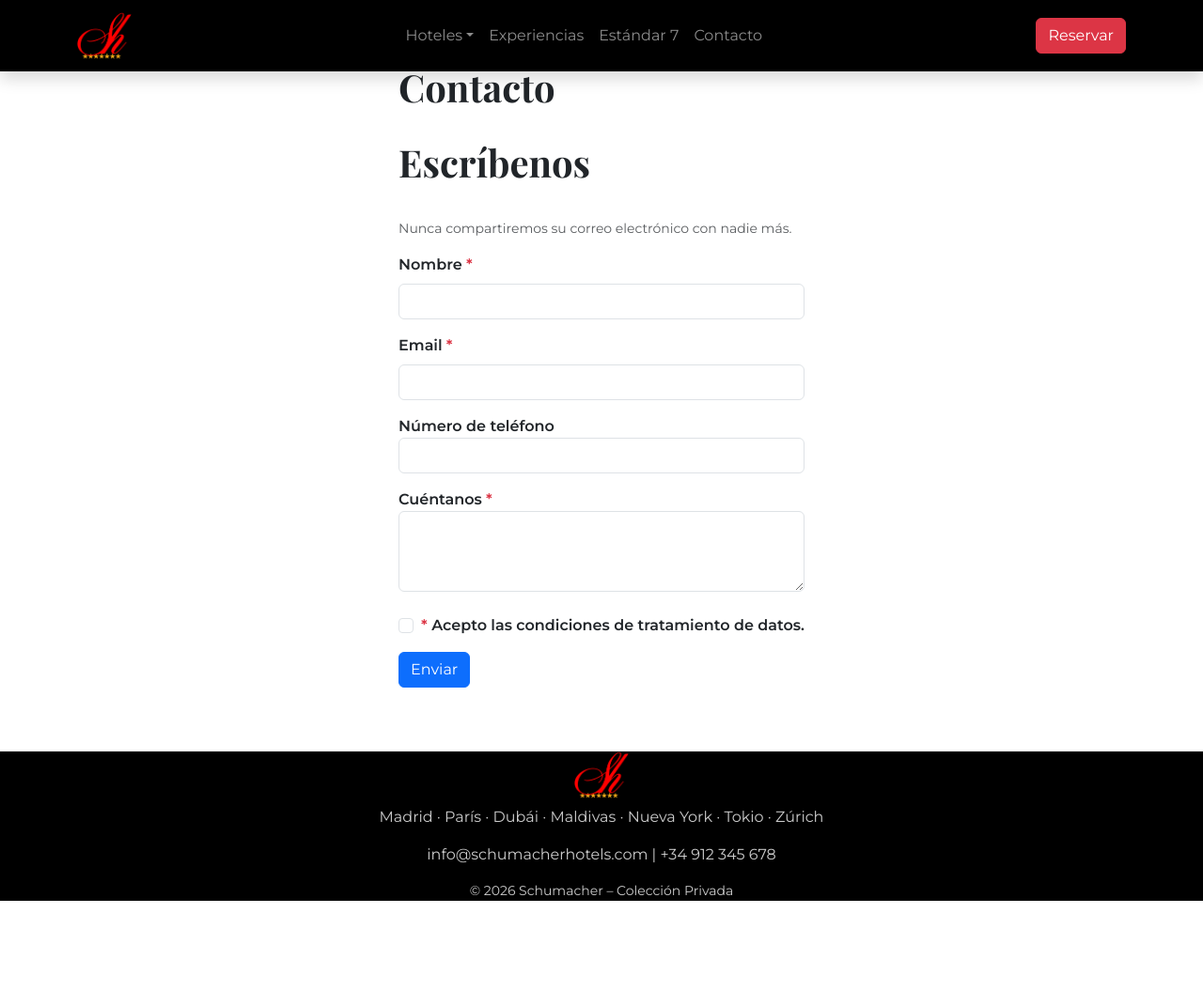
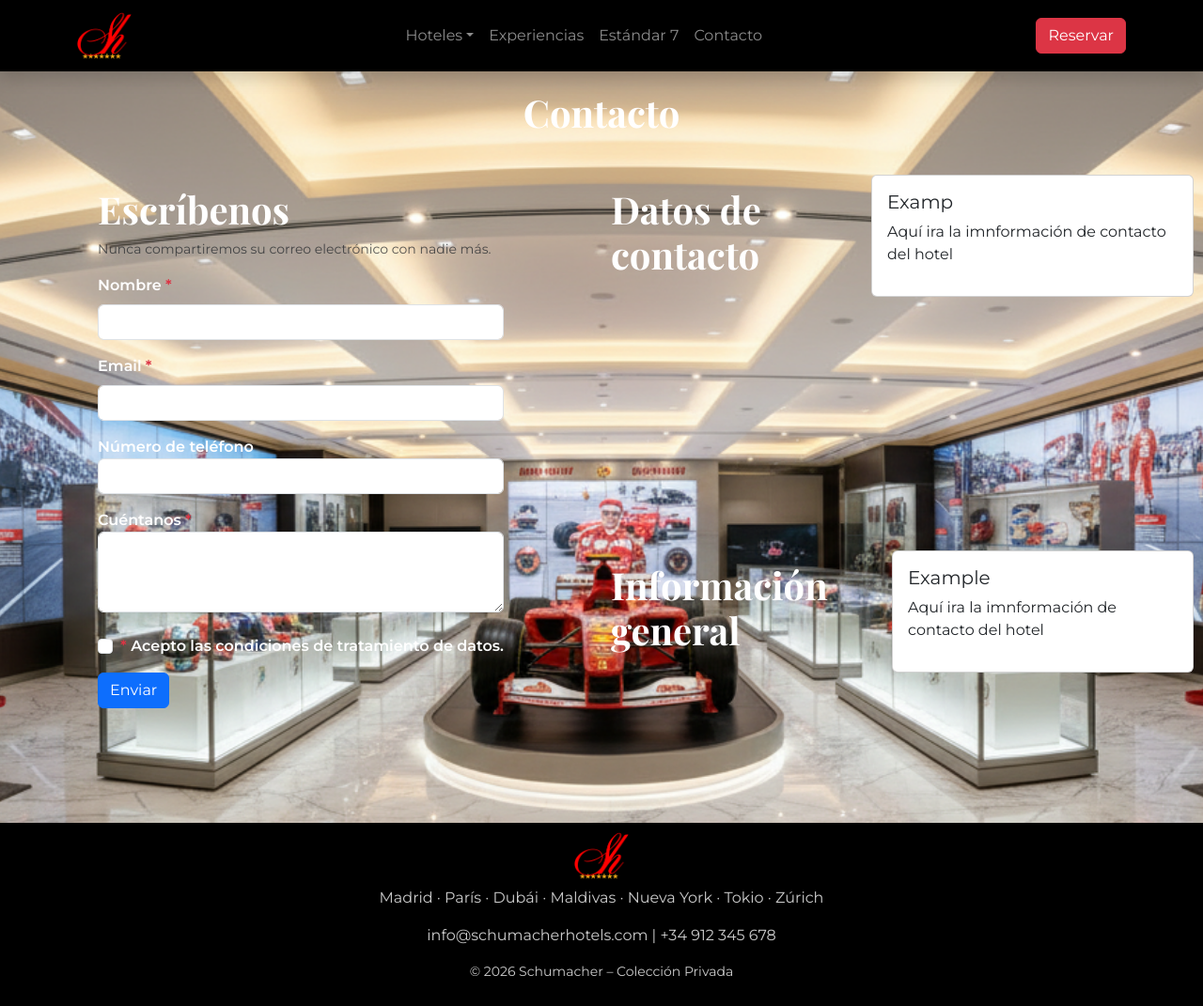
Before and after one commit to MarkelCorral1/Gestor-de-hoteles, a PHP site: page /webpages/contacto.html in a window 1280 px wide. Shown: the whole page at 94% size. Before the commit the page ends 959 px from the top, so only its background shows below. Run offline with PHP 8.4, Linux system fonts and the light colour scheme.

Commit message:
Contacto Mejorado con 2 cards más y grid system + CSS en el main modificado

```diff
--- a/css/style.css
+++ b/css/style.css
@@ -78,15 +78,25 @@
    .object-fit-cover {
        object-fit: cover;
    }
+
    #acercadelRestaurante {
-        background-color: #000 !important; /* Negro puro */
+       background-color: #000 !important;
+       /* Negro puro */
    }
 
    /* Animación de flotación suave */
    @keyframes float {
-            0% { transform: translateY(0px); }
-            50% { transform: translateY(-20px); }
-            100% { transform: translateY(0px); }
+       0% {
+           transform: translateY(0px);
+       }
+
+       50% {
+           transform: translateY(-20px);
+       }
+
+       100% {
+           transform: translateY(0px);
+       }
    }
 
    .img-container-floating {
@@ -99,13 +109,13 @@
        transition: all 0.5s cubic-bezier(0.25, 1, 0.5, 1);
        cursor: pointer;
        overflow: hidden;
-            box-shadow: 0 15px 35px rgba(0,0,0,0.1);
+       box-shadow: 0 15px 35px rgba(0, 0, 0, 0.1);
    }
 
    /* Efecto Hover: Zoom y rotación suave */
    .hover-card:hover {
        transform: scale(1.05) rotate(2deg) !important;
-            box-shadow: 0 25px 50px rgba(0,0,0,0.2);
+       box-shadow: 0 25px 50px rgba(0, 0, 0, 0.2);
        z-index: 10 !important;
    }
 
@@ -118,9 +128,17 @@
    }
 
    /* Asignación de animaciones con diferentes tiempos para naturalidad */
-        .float-1 { animation: float 6s ease-in-out infinite; }
-        .float-2 { animation: float 5s ease-in-out infinite 1s; }
-        .float-3 { animation: float 7s ease-in-out infinite 0.5s; }
+   .float-1 {
+       animation: float 6s ease-in-out infinite;
+   }
+
+   .float-2 {
+       animation: float 5s ease-in-out infinite 1s;
+   }
+
+   .float-3 {
+       animation: float 7s ease-in-out infinite 0.5s;
+   }
 
    .subtitle {
        color: var(--rojo);
@@ -170,3 +188,62 @@
        max-width: 400px;
        box-sizing: content-box;
    }
+
+   /*Grid Syst Contacto */
+
+   .contactogrid {
+       display: grid;
+       grid-template-areas:
+           "cabecera cabecera"
+           "formulario card1"
+           "formulario card1"
+           "formulario card2"
+           "formulario card2"
+           "footer1 footer1";
+       grid-template-columns: 1fr 1fr;
+       grid-template-rows: 0px 200px;
+       color: white;
+       background-image: url('../images/Carrousel/Zona\ de\ trofeos.png');
+       background-repeat: no-repeat;
+       background-position: center;
+       background-size: cover;
+       overflow: hidden;
+
+   }
+
+   .cabecera {
+       grid-area: cabecera;
+       display: flex;
+       text-align: center;
+        justify-content: center;
+        align-items: center;
+   }
+
+   .formulario {
+       grid-area: formulario;
+   }
+
+   .card1 {
+       grid-area: card1;
+       padding: 10px;
+       display: flex;
+       justify-content: center;
+       align-items: center;
+   }
+
+   .card2 {
+       grid-area: card2;
+       padding: 10px;
+       display: flex;
+       justify-content: center;
+       align-items: center;
+   }
+
+   .footer1 {
+       grid-area: footer1;
+       background-color: black;
+       padding: 10px;
+       display: flex;
+       justify-content: center;
+       align-items: center;
+   }
--- a/webpages/contacto.html
+++ b/webpages/contacto.html
@@ -23,7 +23,7 @@
     </head>
 
     <body>
-        <nav class="navbar navbar-expand-lg navbar-dark fixed-top shadow">
+                <nav class="navbar navbar-expand-lg navbar-dark shadow" id="navbar-contact">
                     <div class="container">
                         <a class="navbar-brand brand" href="#"><img src="../images/Logo/Logo.png" alt="Logo"
                                 class="logo-img"></a>
@@ -54,12 +54,17 @@
                         </div>
                     </div>
                 </nav>
-
+            <div class="contactogrid">
+                <div class="cabecera mt-5">
+                    <h1>Contacto</h1>
+                </div>
+                <div class="formulario">
                     <div class="container-form d-flex justify-content-center align-items-center min-vh-100">
                         <form class="">
                             <div class="mb-3">
-                        <h1>Contacto</h1><br>
-                        <h1>Escríbenos</h1><br>
+                                <div>
+                                    <h1>Escríbenos</h1>
+                                </div>
                                 <div class="form-text">Nunca compartiremos su correo electrónico con nadie más.</div>
                             </div>
                             <div class="mb-3">
@@ -91,6 +96,26 @@
                             </div>
                         </form>
                     </div>
+                </div>
+                    <div class="card1">
+                        <h1>Datos de contacto</h1>
+                        <div class="card">
+                            <div class="card-body">
+                                <h5>Examp</h5>
+                                <p>Aquí ira la imnformación de contacto del hotel</p>
+                            </div>
+                        </div>
+                    </div>
+                    <div class="card2">
+                        <h1>Información general</h1>
+                        <div class="card">
+                            <div class="card-body">
+                                <h5>Example</h5>
+                                <p>Aquí ira la imnformación de contacto del hotel</p>
+                            </div>
+                        </div>
+                    </div>
+            <div class="footer1">
                 <footer class="fixed-" id="contacto">
                     <div class="container text-center">
                         <h5><img src="../images/Logo/Logo.png" alt="Logo" class="img-footer"></h5>
@@ -126,6 +151,8 @@
                         </div>
                     </div>
                 </div>
+            </div>
+        </div>
         <script src="https://cdn.jsdelivr.net/npm/bootstrap@5.3.2/dist/js/bootstrap.bundle.min.js"></script>
     </body>
 
```
Lines whose indentation alone changed are shown as unchanged.
